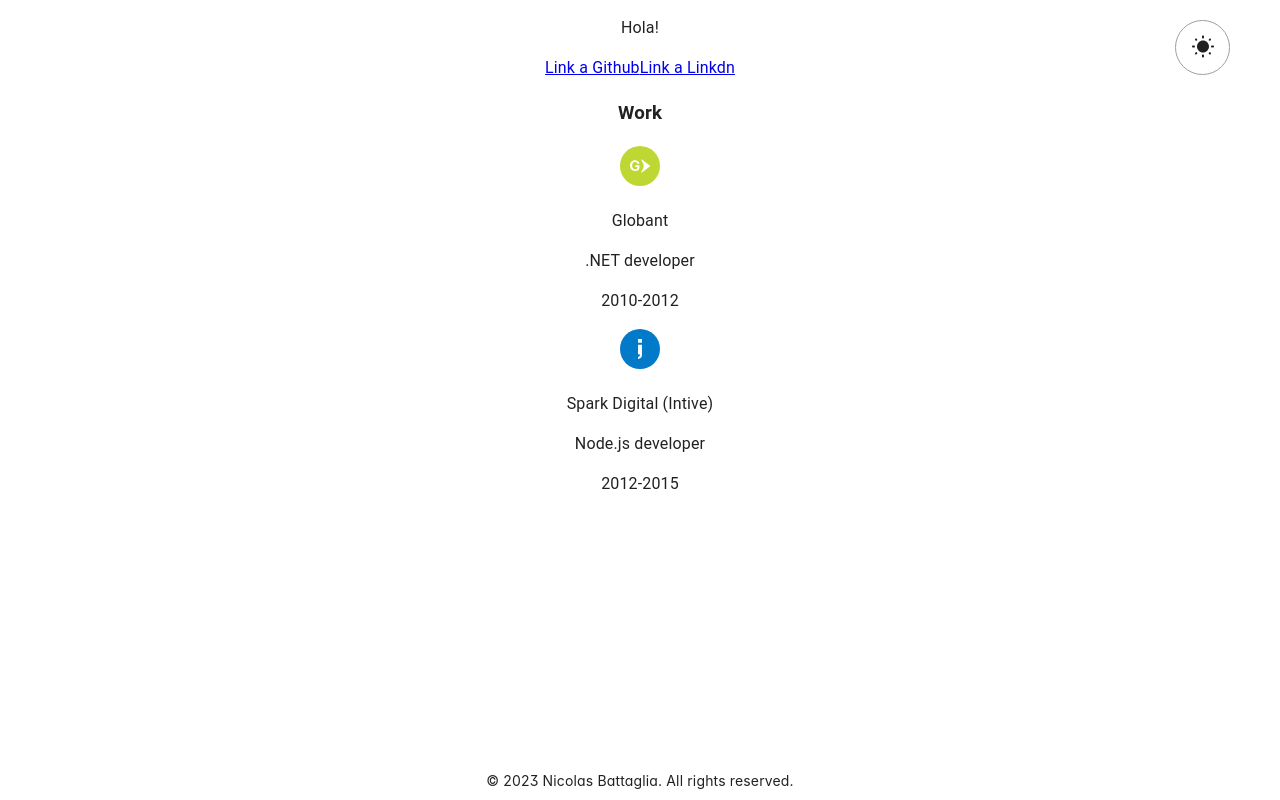
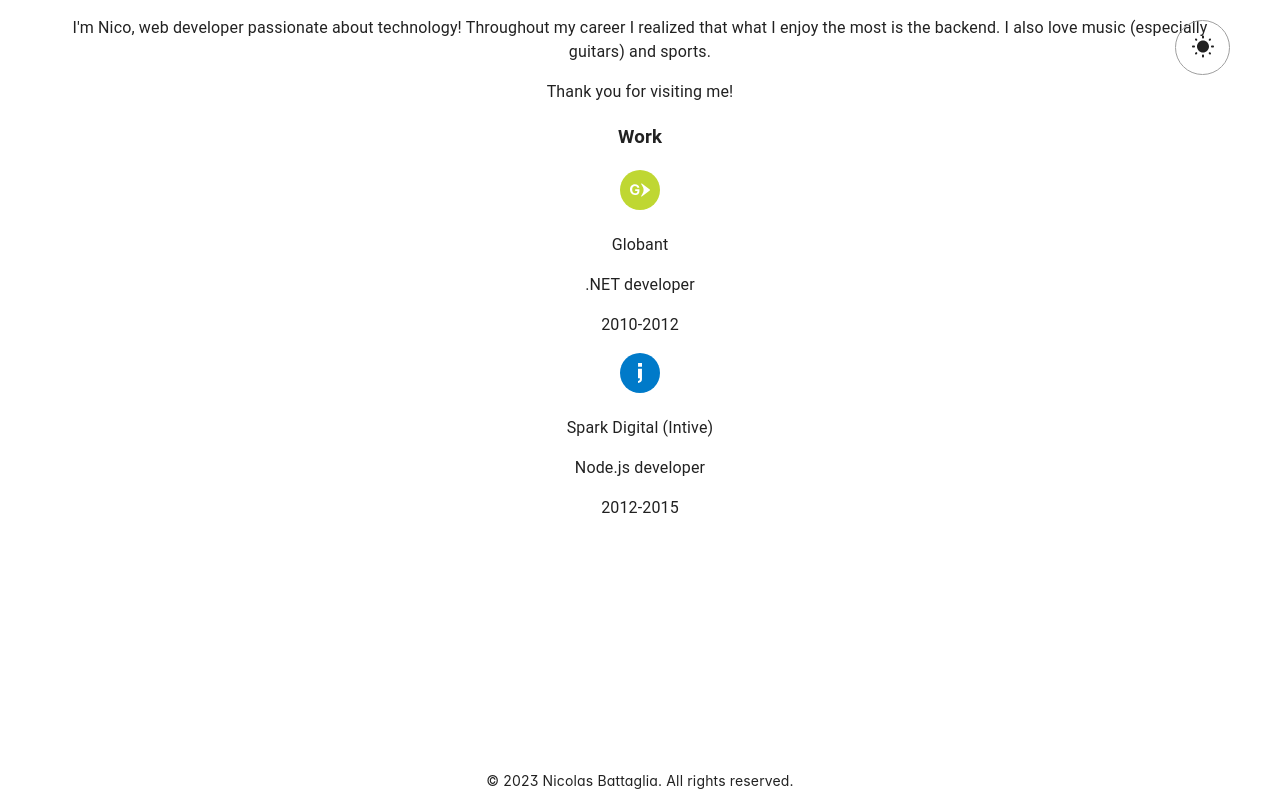
Before and after one commit to zk182/profile, a React (Create React App) app: page / in a window 1280 px wide. Built offline with nearby package versions, Linux system fonts and the light colour scheme.

Commit message:
Add large container

```diff
--- a/src/App.tsx
+++ b/src/App.tsx
@@ -3,15 +3,18 @@ import Footer from './components/Footer';
 import Experience from './components/Experience';
 import Theme from './components/Theme';
 import Summary from './components/Summary';
+import { Container } from '@mui/material';
 
 function App() {
   return (
     <div className="App">
       <head />
       <body>
-        <Theme />
-        <Summary />
-        <Experience />
+        <Container maxWidth="lg">
+          <Theme />
+          <Summary />
+          <Experience />
+        </Container>
       </body>
       <footer>
         <Footer />
--- a/src/components/Summary.tsx
+++ b/src/components/Summary.tsx
@@ -1,11 +1,13 @@
 function Summary() {
   return (
     <>
-      <p>Hola!</p>
-      <div>
-        <a href="www.google.com">Link a Github</a>
-        <a href="www.google.com">Link a Linkdn</a>
-      </div>
+      <p>
+        I'm Nico, web developer passionate about technology! Throughout my
+        career I realized that what I enjoy the most is the backend. I also love
+        music (especially guitars) and sports.
+      </p>
+      <p>Thank you for visiting me!</p>
+      <div></div>
     </>
   );
 }
```
Also changed, not shown: public/github-mark-white.svg (added).
